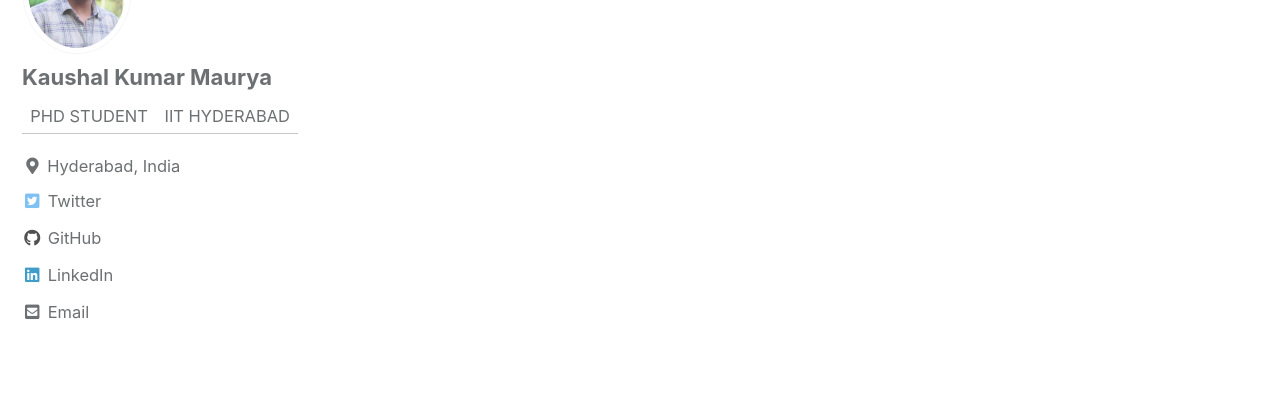
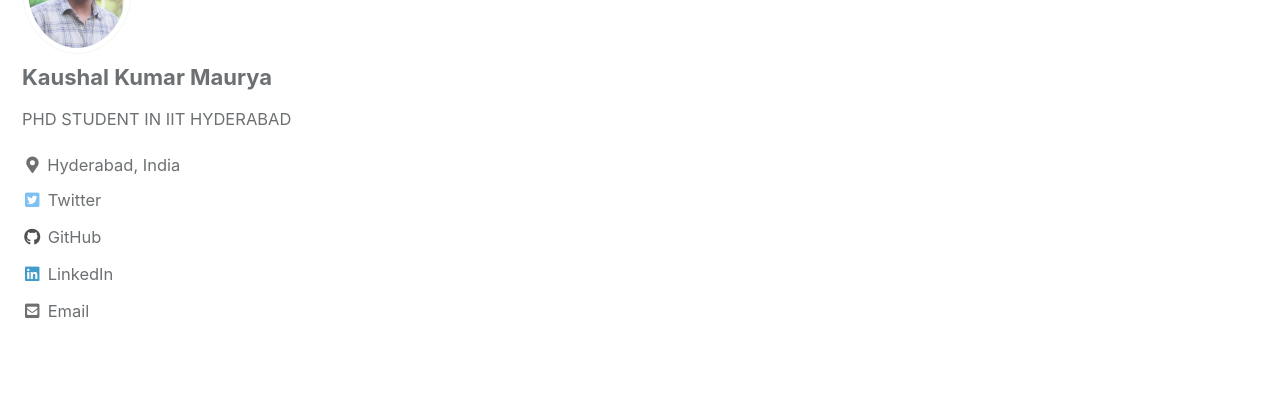
Before and after one commit to harshayelleni/harshayelleni.github.io, a Jekyll site: the page built from index.html, in a window 1280 px wide. Shown: the part 185-593 px from the top of the page. Built offline with Jekyll 4.4.1, drawn with Linux system fonts in a browser that asks for light colours; cached includes are drawn as plain includes; the list of posts is cut into pages by our own code.

Commit message:
doing modifications

```diff
--- a/_config.yml
+++ b/_config.yml
@@ -95,7 +95,9 @@
 author:
   name             : "Kaushal Kumar Maurya"
   avatar           : "/assets/images/kaushal_bio.png" # path of avatar image, e.g. "/assets/images/bio-photo.jpg"
-  bio              : "PHD STUDENT | [IIT HYDERABAD](https://www.iith.ac.in/)"
+  bio              : |+
+                     PHD STUDENT IN
+                     [IIT HYDERABAD](https://www.iith.ac.in/)
   location         : "Hyderabad, India"
   email            : "cs18resch11003@iith.ac.in"
   links:
```
